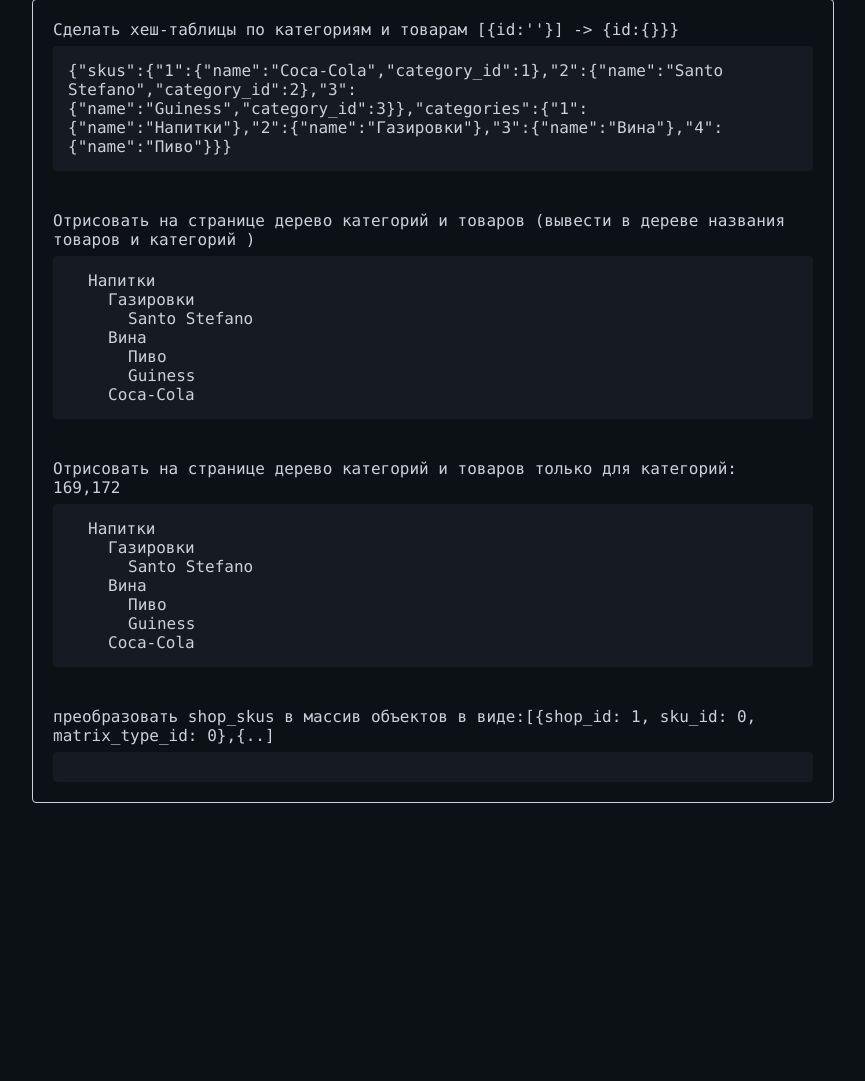
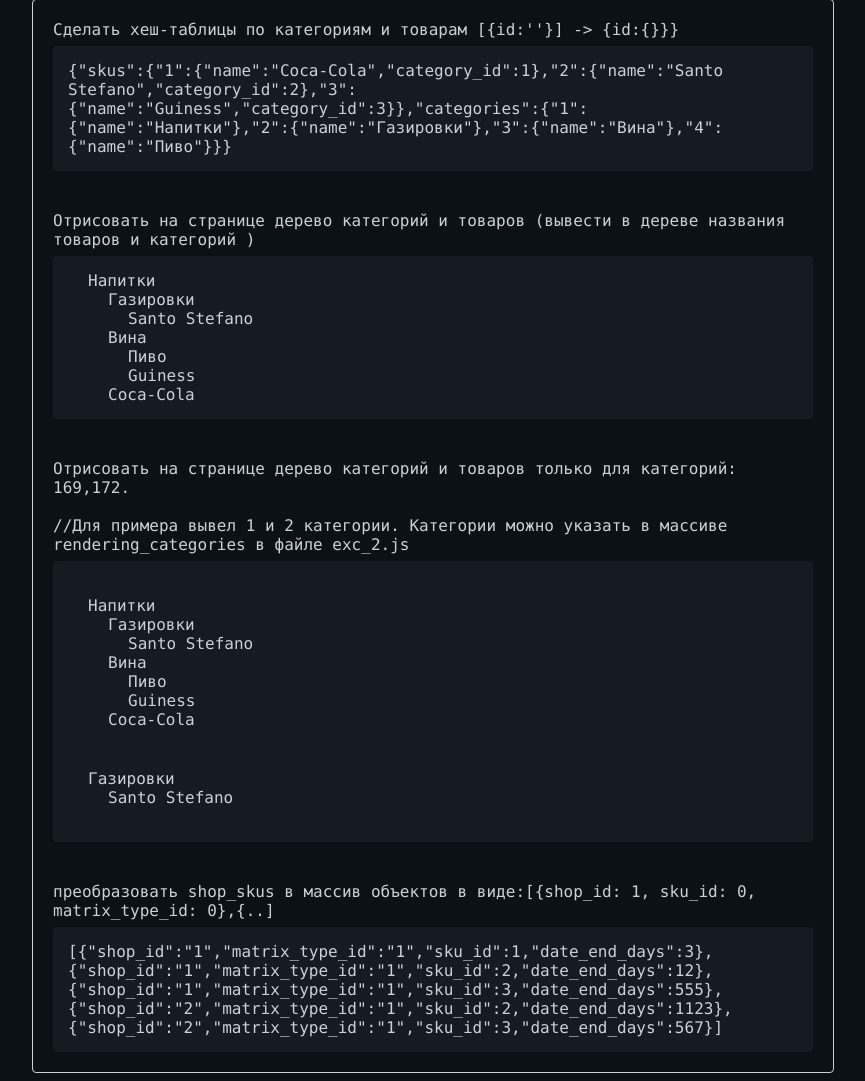
Before and after one commit to SvyatS/TestEasyMerch, a Django app: template merchandiser/templates/exc2.html in a window 1280 px wide. Shown: the part 82-1163 px from the top of the page, without its empty margins (207-1072 px from the left). Before the commit the page ends 885 px from the top, so only its background shows below. Run offline with Django 3.2, Linux system fonts and the light colour scheme; the template is opened without the code that fills it, so the values that code supplies are empty.

Commit message:
change for second task

```diff
--- a/merchandiser/static/css/exc_2.css
+++ b/merchandiser/static/css/exc_2.css
@@ -26,6 +26,9 @@ body {
     border-radius: 4px;
     padding: 15px;
 }
+.tree-category{
+    padding: 20px 0;
+}
 .tree-item{
     padding-left: 20px;
 }
--- a/merchandiser/static/js/exc_2.js
+++ b/merchandiser/static/js/exc_2.js
@@ -47,7 +47,7 @@ mobile_init.skus.forEach( (item) => {
 
 //third task
 
-let rendering_categories = [1];
+let rendering_categories = [1, 2];
 
 function Queue() {
     this._oldestIndex = 1;
@@ -56,7 +56,7 @@ function Queue() {
 }
 
 Queue.prototype.dequeue = function () {
-    var oldestIndex = this._oldestIndex,
+    let oldestIndex = this._oldestIndex,
         newestIndex = this._newestIndex,
         deletedData;
 
@@ -118,20 +118,26 @@ const reduceTree = (categories, parent = null) =>
    )
 
 
-rendering_categories.forEach( (category_id) => {
+rendering_categories.forEach( (category_id, index) => {
     let category = mobile_init.categories.find(item => item.id === category_id);
     let tree = new Tree(category);
     tree._root.children = reduceTree(mobile_init.categories, tree._root);
+
+    let tree_item_div = document.createElement("div");
+    tree_item_div.setAttribute("id", `task-3-tree-${index}`);
+    tree_item_div.setAttribute("class", "tree-category");
+    document.querySelector('#task-info-3').append(tree_item_div);
+
     tree.traverseSearch(function (node) {
         let item_div = document.createElement("div");
 
-        item_div.setAttribute("id", `task-3-category-${node.data.id}`);
+        item_div.setAttribute("id", `task-3-category-${index}-${node.data.id}`);
         item_div.setAttribute("class", "tree-item");
         item_div.innerHTML = node.data.name;
-        if('parent_id' in node.data){
-            document.querySelector(`#task-3-category-${node.data.parent_id}`).append(item_div);
+        if('parent_id' in node.data && node != tree._root){
+            document.querySelector(`#task-3-category-${index}-${node.data.parent_id}`).append(item_div);
         } else {
-            document.querySelector('#task-info-3').append(item_div);
+            document.querySelector(`#task-info-3 > #task-3-tree-${index}`).append(item_div);
         }
     });
 
@@ -141,7 +147,32 @@ rendering_categories.forEach( (category_id) => {
         item_div.setAttribute("id", `task-3-skus-${item.id}`);
         item_div.setAttribute("class", "tree-item");
         item_div.innerHTML = item.name;
-        document.querySelector(`#task-3-category-${item.category_id}`).append(item_div);
+
+        let category_block = document.querySelector(`#task-3-category-${index}-${item.category_id}`);
+        if(category_block !== null) category_block.append(item_div);
     });
 
 });
+
+
+// fourth task
+
+function make_shop_skus_array(shop_skus) {
+    let shop_skus_array = [];
+    for (let matrix_type_id in shop_skus) {
+        for (let shop_id in shop_skus[matrix_type_id]) {
+            shop_skus[matrix_type_id][shop_id].forEach( (sku) => {
+                shop_skus_array.push({
+                    shop_id: shop_id,
+                    matrix_type_id: matrix_type_id,
+                    ...sku
+                })
+            })
+        }
+    }
+
+    return shop_skus_array;
+}
+
+let shop_skus_array = make_shop_skus_array(mobile_init.shop_skus);
+document.querySelector('#task-info-4').innerHTML = JSON.stringify(shop_skus_array);
--- a/merchandiser/templates/exc2.html
+++ b/merchandiser/templates/exc2.html
@@ -19,7 +19,10 @@
                 <div class="data_task-info" id="task-info-2"></div>
             </div>
             <div class="data__task">
-                <div class="data__task-title">Отрисовать на странице дерево категорий и товаров только для категорий: 169,172</div>
+                <div class="data__task-title">
+                    Отрисовать на странице дерево категорий и товаров только для категорий: 169,172. <br><br>
+                    //Для примера вывел 1 и 2 категории. Категории можно указать в массиве rendering_categories в файле exc_2.js
+                </div>
                 <div class="data_task-info" id="task-info-3"></div>
             </div>
             <div class="data__task">
@@ -71,8 +74,28 @@
             shop_skus:  {
                 1: {
                     1: [
-                        { sku_id: 1 },
-                        { sku_id: 2 },
+                        {
+                            sku_id: 1,
+                            date_end_days: 3
+                        },
+                        {
+                            sku_id: 2,
+                            date_end_days: 12
+                        },
+                        {
+                            sku_id: 3,
+                            date_end_days: 555
+                        },
+                    ],
+                    2: [
+                        {
+                            sku_id: 2,
+                            date_end_days: 1123
+                        },
+                        {
+                            sku_id: 3,
+                            date_end_days: 567
+                        },
                     ]
                 }
             }
```
